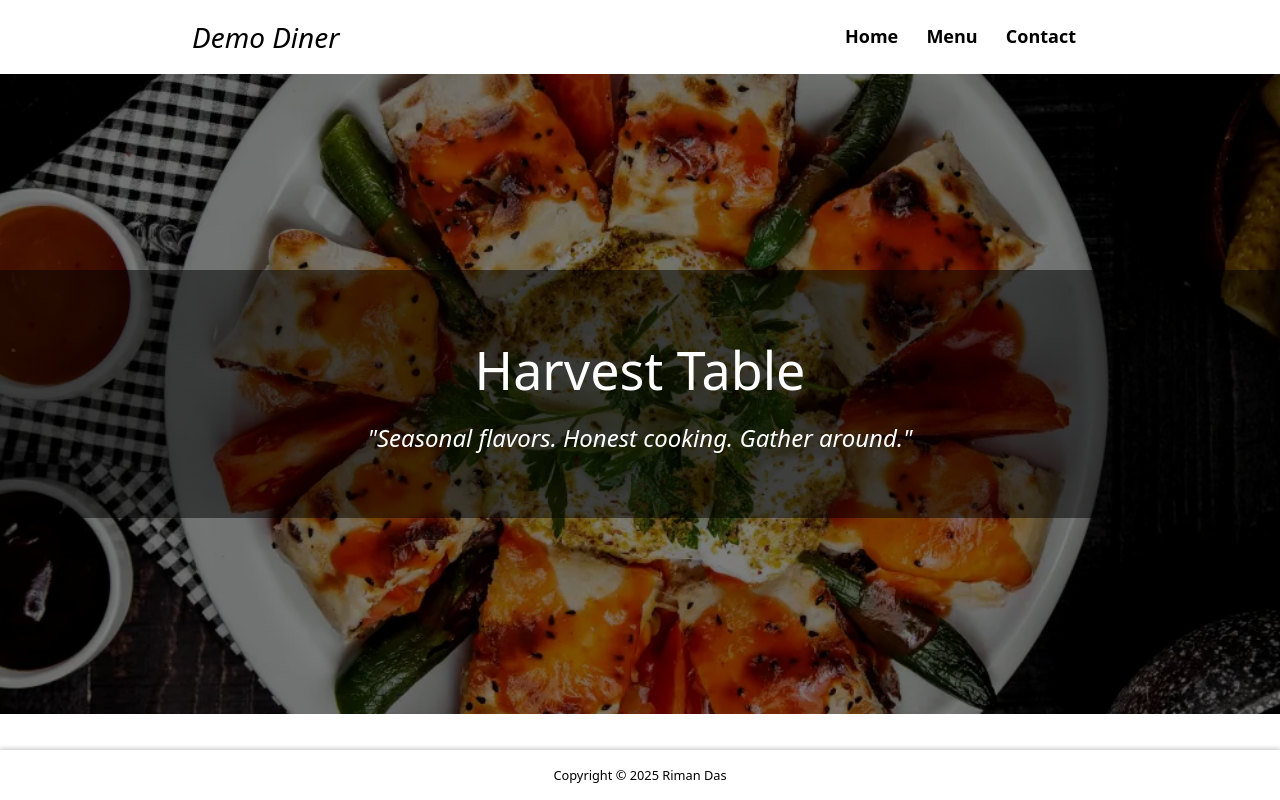
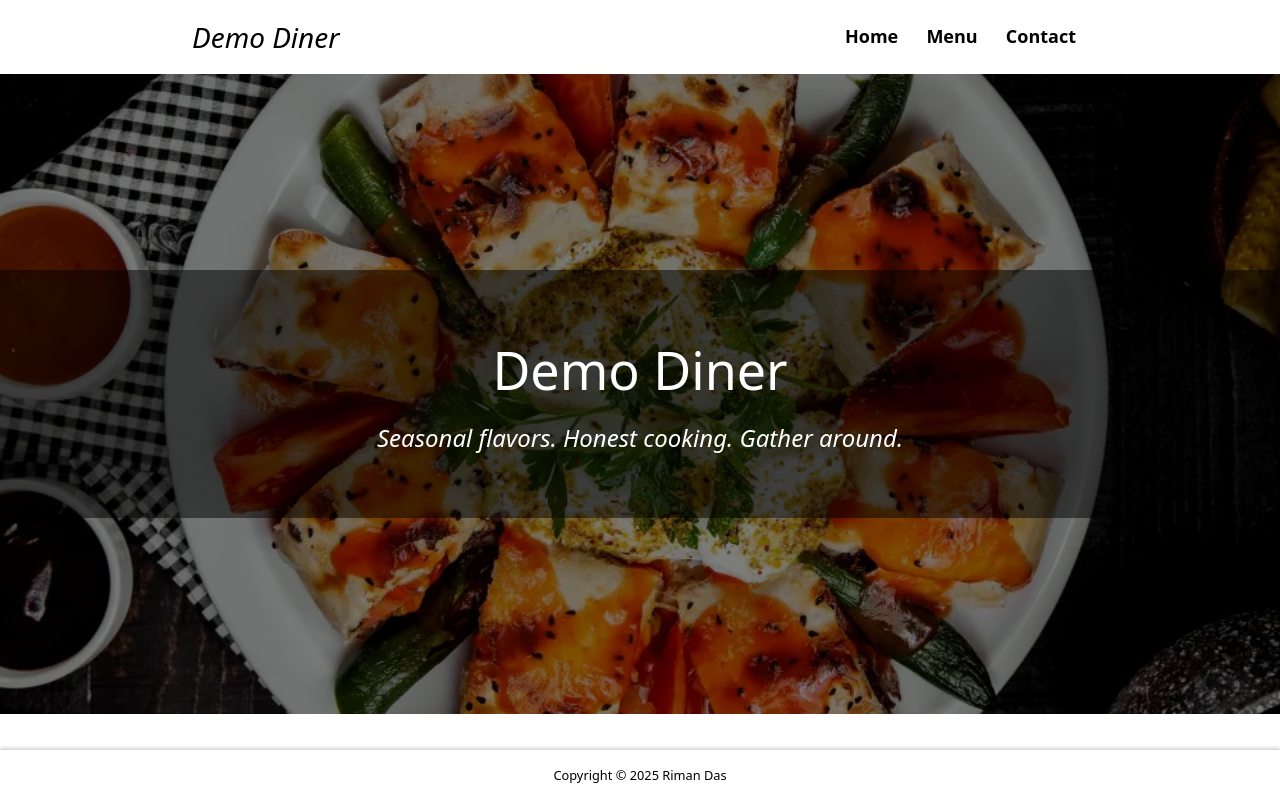
Before and after one commit to rimanz/odin-restaurant, a website built with webpack: page src/template.html in a window 1280 px wide. Built offline with nearby package versions, Linux system fonts and the light colour scheme.

Commit message:
Refactor: create elements dynamically in index.js
- clean up template.html by removing hardcoded elements
- create elements dynamically in index.js using JavaScript
- improve code readability and maintainability by separating concerns

```diff
--- /dev/null
+++ b/src/data.js
@@ -0,0 +1,15 @@
+const restaurantData = {
+  name: "Demo Diner",
+  Tagline: "Seasonal flavors. Honest cooking. Gather around.",
+  aboutLines: [
+    "At Demo Diner, we believe great food starts with fresh ingredients and simple preparation. Our menu changes with the seasons to highlight the best local produce, responsibly sourced meats, and house-made specialties.",
+    "Whether you're here for a quiet lunch, a family dinner, or a weekend celebration, we aim to create a warm and welcoming experience from the first bite to the last.",
+  ],
+  Highlights: [
+    "Locally sourced ingredients",
+    "Handcrafted dishes",
+    "Cozy, modern atmosphere,",
+  ],
+};
+
+export default restaurantData;
--- a/src/index.js
+++ b/src/index.js
@@ -1 +1,33 @@
+import restaurantData from "./data.js";
 import "./styles.css";
+
+const content_root = document.getElementById("content");
+
+function createNode(tagName, classNames = "", parentNode) {
+  const node = document.createElement(tagName);
+  if (classNames.length > 0) {
+    classNames.split(" ").forEach((className) => {
+      node.classList.add(className);
+    });
+  }
+
+  if (parentNode) {
+    parentNode.appendChild(node);
+  }
+
+  return node;
+}
+
+function createHero() {
+  const heroSection = createNode("div", "hero", content_root);
+  createNode("div", "hero-overlay", heroSection);
+  const heroContent = createNode("div", "hero-content", heroSection);
+
+  const heroText = createNode("h1", "", heroContent);
+  heroText.textContent = restaurantData.name;
+
+  const heroLead = createNode("p", "", heroContent);
+  heroLead.textContent = restaurantData.Tagline;
+}
+
+createHero();
--- a/src/template.html
+++ b/src/template.html
@@ -20,15 +20,7 @@
       </div>
     </header>
 
-    <main id="content">
-      <div class="hero">
-        <div class="hero-overlay"></div>
-        <div class="hero-content">
-          <h1>Harvest Table</h1>
-          <p>"Seasonal flavors. Honest cooking. Gather around."</p>
-        </div>
-      </div>
-    </main>
+    <main id="content"></main>
 
     <footer>
       <div class="container">
```
